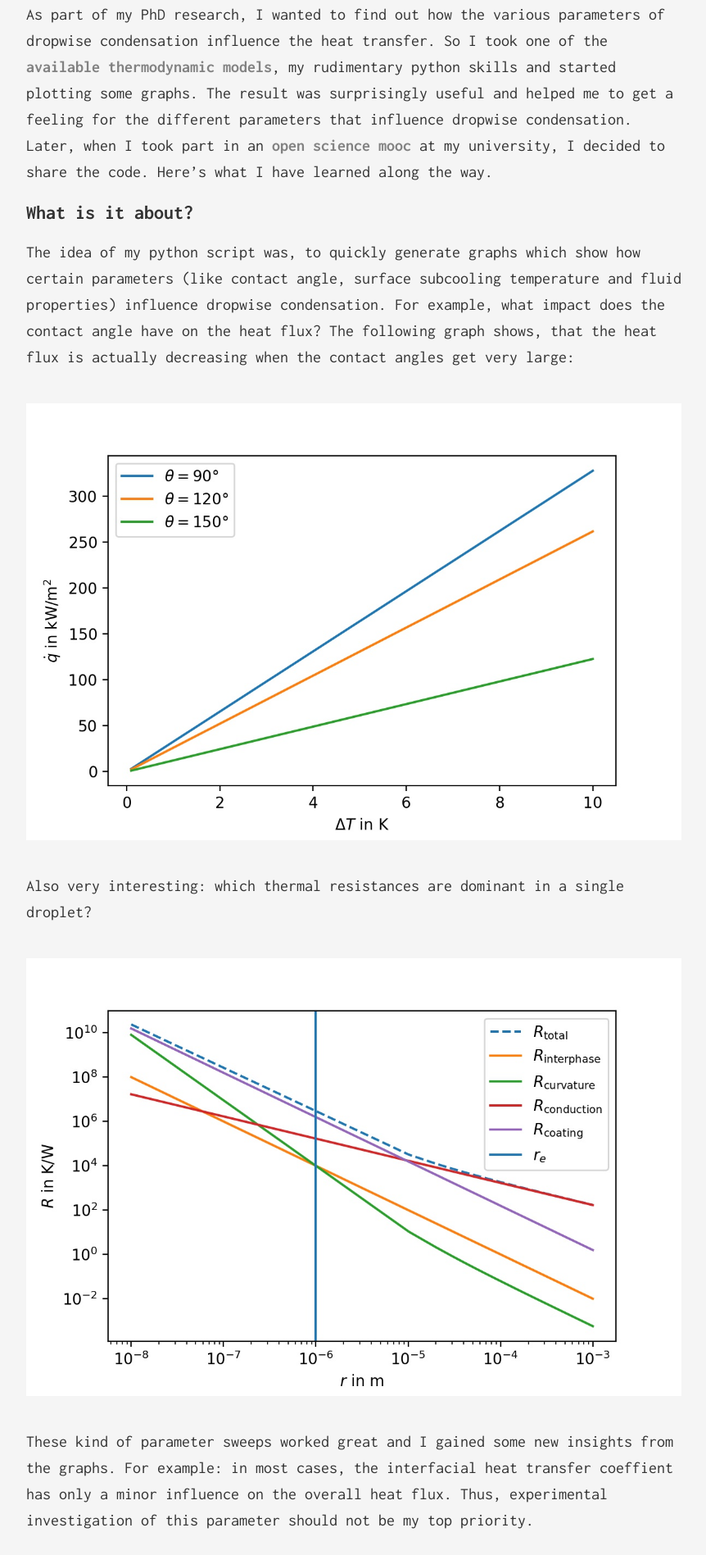
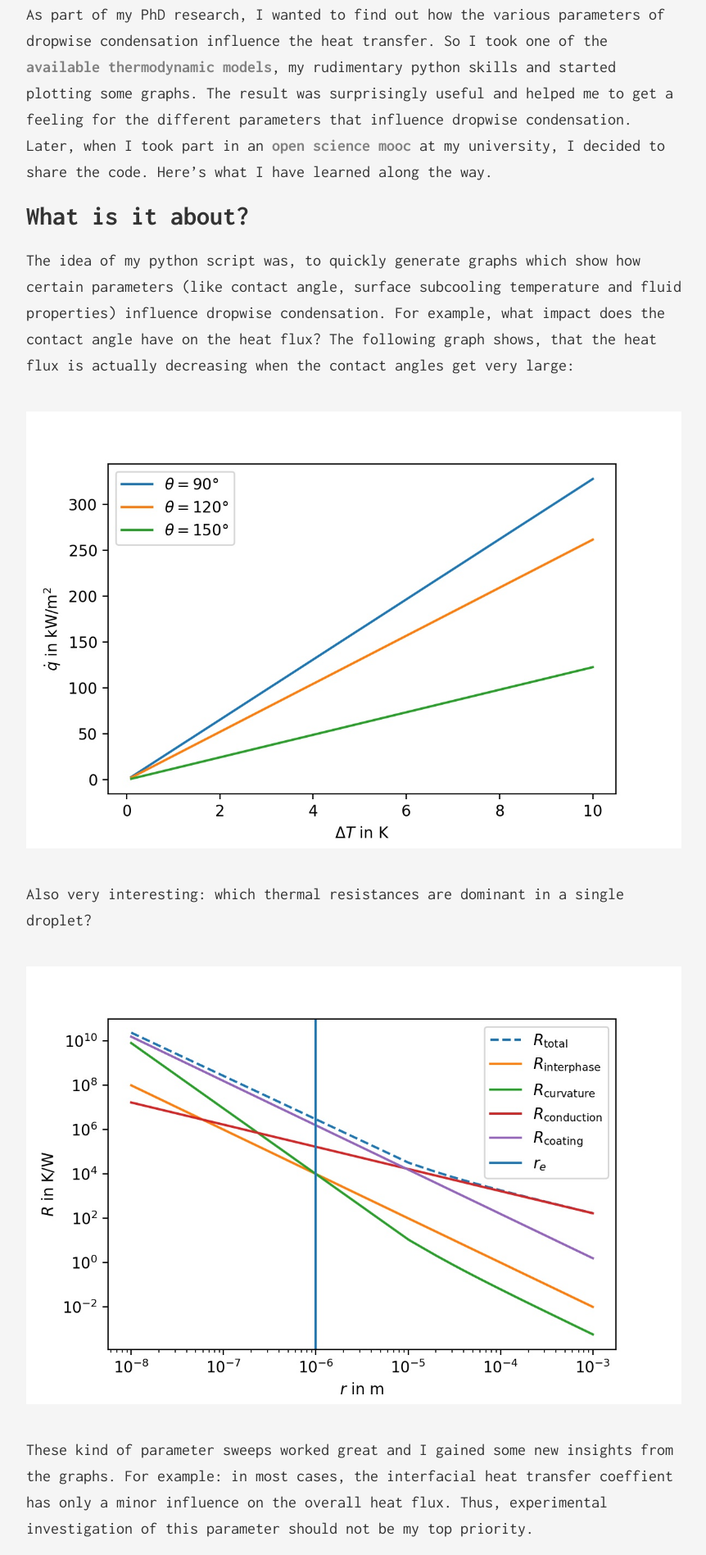
Before and after one commit to JSablowski/JSablowski.github.io, a Jekyll site: the page built from _posts/2019-03-07-DWCmod.md, in a window 1280 px wide. Shown: the part 448-2345 px from the top of the page at 82% size, without its empty margins (208-1070 px from the left). Built offline with Jekyll 4.4.1, drawn with Linux system fonts in a browser that asks for light colours; some web fonts are replaced.

Commit message:
some formatting

```diff
--- a/_posts/2019-03-07-DWCmod.md
+++ b/_posts/2019-03-07-DWCmod.md
@@ -7,7 +7,7 @@ date:   2019-03-07 20:50:01
 
 As part of my PhD research, I wanted to find out how the various parameters of dropwise condensation influence the heat transfer. So I took one of the [available thermodynamic models](https://dx.doi.org/10.1115/1.4003742), my rudimentary python skills and started plotting some graphs. The result was surprisingly useful and helped me to get a feeling for the different parameters that influence dropwise condensation. Later, when I took part in an [open science mooc](https://moving.mz.tu-dresden.de/mooc) at my university, I decided to share the code. Here's what I have learned along the way.
 
-## What is it about?
+# What is it about?
 
 The idea of my python script was, to quickly generate graphs which show how certain parameters (like contact angle, surface subcooling temperature and fluid properties) influence dropwise condensation. For example, what impact does the contact angle have on the heat flux? The following graph shows, that the heat flux is actually decreasing when the contact angles get very large:
 
@@ -21,7 +21,7 @@ These kind of parameter sweeps worked great and I gained some new insights from
 
 But now I wanted to share my code and make the graphs reproducible for everyone…
 
-## Using the right tools
+# Using the right tools
 
 GitHub is the go-to platform for managing open source software development. It is also great for sharing research related code like my little python script. And of course, it helps with version management as well... In regard of open science and reproducible research, the real power of GitHub comes from its integration in other services. Two of them are especially interesting:
 
@@ -29,10 +29,9 @@ GitHub is the go-to platform for managing open source software development. It i
 
 Another great tool for open science is [binder](https://mybinder.org/). I am using jupyter notebooks to run my python scripts and with binder, these notebooks can be built directly from a GitHub repository *in your browser*. The necessary environment is built automatically and there is no need to download any packages (or having python installed at all). This means, anyone can run the code and interact with it, pretty much regardless of the system they are using. It even works on mobile devices.
 
-## Finally...
+# Finally...
 
 Once I had figured out how I could share the script, I had some second thoughts: Should I really *publish* such an unpolished, hacked-together code? What if there are errors in my implementation of the model? These questions are probably not uncommon amongst researchers without a strong programming background. The thing that finally convinced me to upload the code was this old [nature column](https://www.nature.com/news/2010/101013/full/467753a.html), which addressed most of my concerns. So here are the results:
-
 * the [GitHub repository](https://github.com/JSablowski/DWCmod) of the script
 * the corresponding [zenodo page](https://doi.org/10.5281/zenodo.2561203)
 * and [here](https://mybinder.org/v2/gh/JSablowski/DWCmod/master?filepath=DWCmod.ipynb), you can run the code in your browser and plot your own graphs
@@ -41,7 +40,7 @@ At this point, I don't know if I will keep working on the script. Many things co
 
 For me, it was really interesting to see how these different tools can be used together. Especially the combination of jupyter notebooks and binder seems great for open and reproducible research. For those who want to learn more about using GitHub in a research context, I recommend the following introductional online course: [Open Research Software and Open Source](https://eliademy.com/catalog/oer/module-5-open-research-software-and-open-source.html) (it's free).
 
-## Acknowledgements
+# Acknowledgements
 
 This is the original paper on the thermodynamic model that is implemented in the script:
 
```
